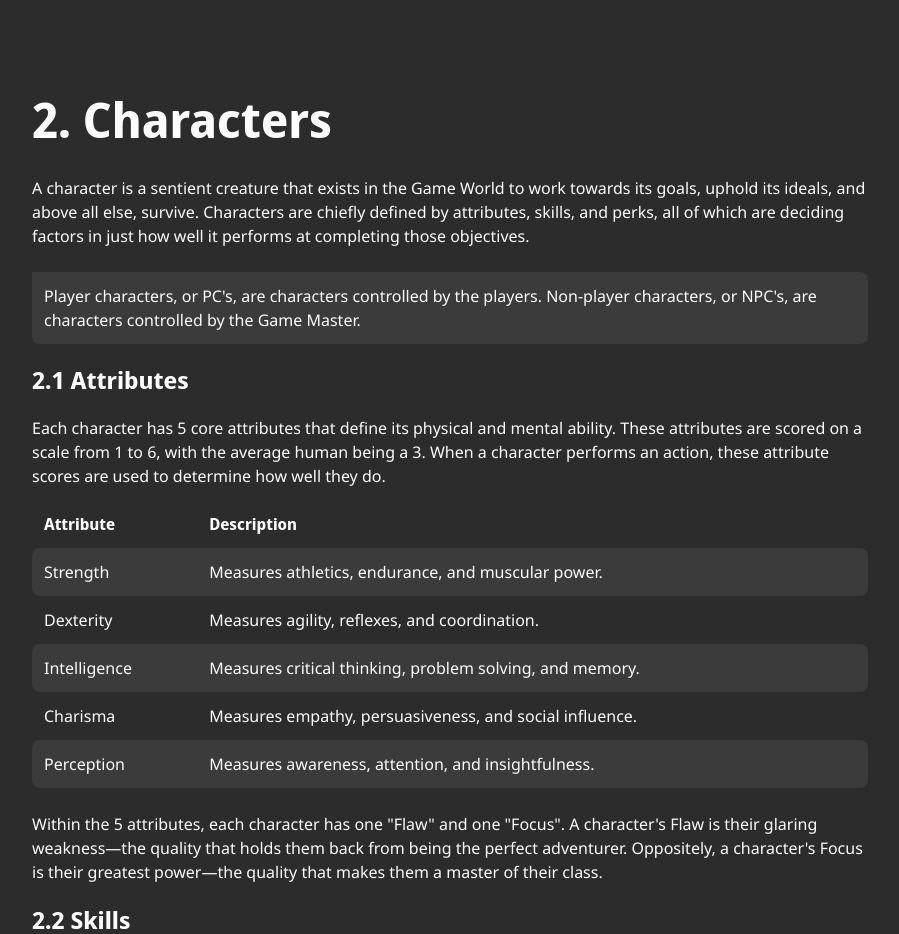
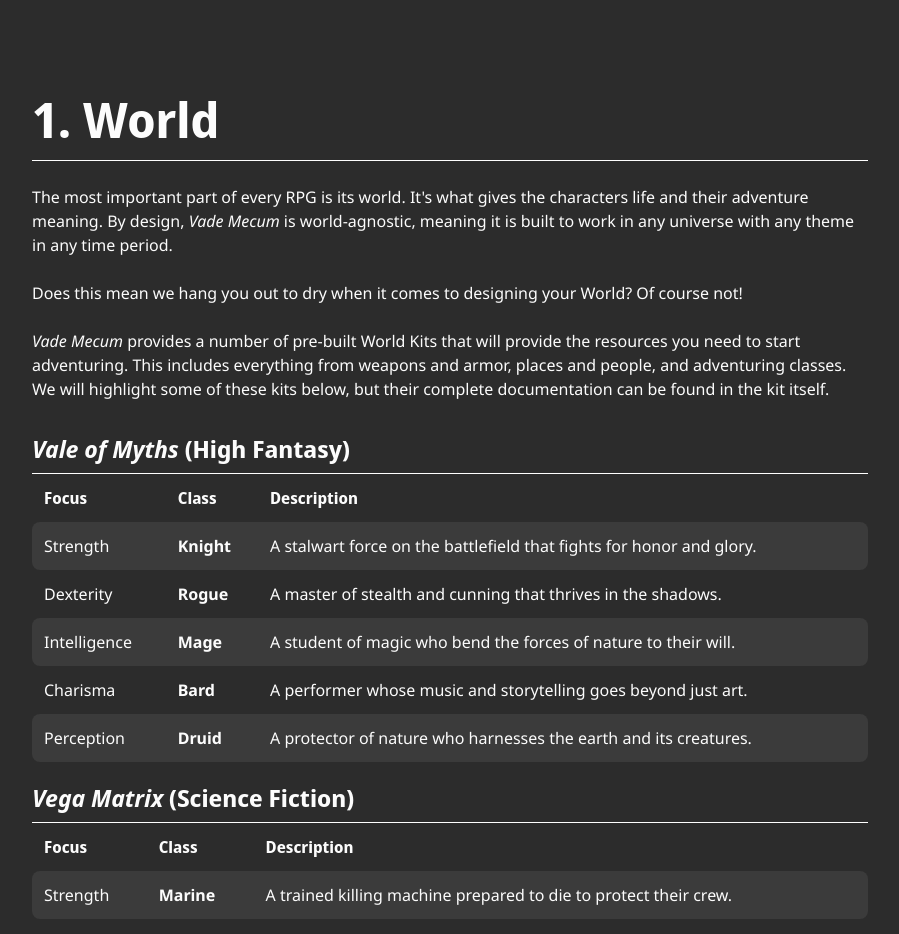
Before and after one commit to Paradoxdotexe/vade-mecum, a React (Create React App) app: page /docs in a window 1280 px wide. Shown: the top 934 px of the page, without its empty margins (32-931 px from the left). Built offline with nearby package versions, Linux system fonts and the light colour scheme.

Commit message:
Add classes and world kits

```diff
--- a/src/pages/docs/DocsMarkdown.tsx
+++ b/src/pages/docs/DocsMarkdown.tsx
@@ -10,28 +10,30 @@ const StyledComponent = styled.div`
   }
 
   h1 {
-    margin-block: 32px;
-  }
-
-  h2,
-  p,
-  blockquote {
-    margin-block: 24px;
-  }
-
-  h1 {
+    padding-block: 16px;
+    margin-block: 16px;
+    border-bottom: 1px solid white;
     font-size: 48px;
     font-weight: 800;
   }
 
   h2 {
+    padding-block: 12px;
+    margin-block: 12px;
+    border-bottom: 1px solid white;
     font-size: 24px;
     font-weight: 700;
   }
 
   h3 {
+    margin-block: 12px;
     font-size: 20px;
     font-weight: 700;
+  }
+
+  p,
+  blockquote {
+    margin-block: 24px;
   }
 
   p {
@@ -66,6 +68,7 @@ const StyledComponent = styled.div`
 
         &:not(:last-child) {
           white-space: nowrap;
+          vertical-align: baseline;
         }
       }
 
--- a/src/pages/docs/docs.md
+++ b/src/pages/docs/docs.md
@@ -1,6 +1,37 @@
+# 1. World
+
+The most important part of every RPG is its world. It's what gives the characters life and their adventure meaning.
+By design, _Vade Mecum_ is world-agnostic, meaning it is built to work in any universe with any theme in any time period.
+
+Does this mean we hang you out to dry when it comes to designing your World? Of course not!
+
+_Vade Mecum_ provides a number of pre-built World Kits that will provide the resources you need to start adventuring.
+This includes everything from weapons and armor, places and people, and adventuring classes.
+We will highlight some of these kits below, but their complete documentation can be found in the kit itself.
+
+## _Vale of Myths_ (High Fantasy)
+
+| Focus        | Class      | Description                                                          |
+| ------------ | ---------- | -------------------------------------------------------------------- |
+| Strength     | **Knight** | A stalwart force on the battlefield that fights for honor and glory. |
+| Dexterity    | **Rogue**  | A master of stealth and cunning that thrives in the shadows.         |
+| Intelligence | **Mage**   | A student of magic who bend the forces of nature to their will.      |
+| Charisma     | **Bard**   | A performer whose music and storytelling goes beyond just art.       |
+| Perception   | **Druid**  | A protector of nature who harnesses the earth and its creatures.     |
+
+## _Vega Matrix_ (Science Fiction)
+
+| Focus        | Class         | Description                                                                    |
+| ------------ | ------------- | ------------------------------------------------------------------------------ |
+| Strength     | **Marine**    | A trained killing machine prepared to die to protect their crew.               |
+| Dexterity    | **Explorer**  | A foolhardy adventurer that dares to venture where others do not.              |
+| Intelligence | **Android**   | A sentient robot that wanders beyond of its main directive.                    |
+| Charisma     | **Diplomat**  | A leader charged with negotiating the socio-political landscape of the galaxy. |
+| Perception   | **Navigator** | A pilot capable of charting the stars and navigating between systems.          |
+
 # 2. Characters
 
-A character is a sentient creature that exists in the Game World to work towards its goals, uphold its ideals, and above all else, survive.
+A character is a sentient creature that exists in the World to work towards its goals, uphold its ideals, and above all else, survive.
 Characters are chiefly defined by attributes, skills, and perks, all of which are deciding factors in just how well it performs at completing those objectives.
 
 > Player characters, or PC's, are characters controlled by the players.
@@ -20,9 +51,9 @@ When a character performs an action, these attribute scores are used to determin
 | Charisma     | Measures empathy, persuasiveness, and social influence.  |
 | Perception   | Measures awareness, attention, and insightfulness.       |
 
-Within the 5 attributes, each character has one "Flaw" and one "Focus".
+Within the 5 attributes, each character has one Flaw and one Focus.
 A character's Flaw is their glaring weakness—the quality that holds them back from being the perfect adventurer.
-Oppositely, a character's Focus is their greatest power—the quality that makes them a master of their class.
+And oppositely, a character's Focus is their greatest power—the quality that makes them a master of their class.
 
 ## 2.2 Skills
 
@@ -53,8 +84,6 @@ Skills allow characters to specialize themselves for specific types of actions.
 From skills, characters can adopt perks that serve as an expansion of their overall abilities.
 Each perk falls under a specific skill and will require a minimum level in that skill to acquire.
 As such, perks give characters a way to accentuate their strengths in ways that compliment their play style.
-
-> Most perks augment the ways characters adventure, so we recommend revisiting the list below once you are familiar with the adventuring mechanics.
 
 | Attribute    | Perk         | Requirement     | Description                                                                                           |
 | ------------ | ------------ | --------------- | ----------------------------------------------------------------------------------------------------- |
@@ -103,3 +132,51 @@ As such, perks give characters a way to accentuate their strengths in ways that
 | Perception   |              | Investigation 1 |                                                                                                       |
 | Perception   |              | Investigation 2 |                                                                                                       |
 | Perception   |              | Investigation 3 |                                                                                                       |
+
+## 2.4 Classes
+
+While attributes, skills, and perks are the foundation of a character's abilities, classes are the foundation of a character's identity and nature.
+Classes define a character's Focus attribute, as well as give them access to skills, perks, and items that are otherwise inaccessible to other classes.
+
+> Specific character classes are defined by the World Kit being used, but all classes follow a universal pattern for how they are structured.
+
+Classes grant a character a unique 16th skill that falls under a specified Focus attribute.
+This class skill is used to perform class-specific actions and give the character an edge in a specialized area of the World.
+
+Each class provides a unique list of perks that fall under the class skill.
+These class perks will often allow the character to evolve its abilities in several different ways.
+
+Additionally, each class also has a unique type of gear associated with them that serves as a channel for the class's power.
+This piece of gear is only attainable by leveling up and will provide bonuses to the class skill.
+
+> An example of a class from the _Vale of Myths_ World Kit is given below.
+
+### Knight
+
+Knights are soldiers sworn to uphold the code of chivalry and defend the realm at all costs.
+They are a stalwart force on the battlefield, often clad in heavy armor and weaponry and leading the charge against the enemy.
+Knights fight for honor and glory, using their strength and martial prowess to defend the helpless from evil.
+
+| Attribute | Skill | Description                                                                    |
+| --------- | ----- | ------------------------------------------------------------------------------ |
+| Strength  | Honor | Persuade others using morality and might, follow-up attack with a melee weapon |
+
+Knights have access to perks built on top of the core commandments of chivalry.
+
+| Attribute | Perk         | Requirement | Description                                                                                                                                    |
+| --------- | ------------ | ----------- | ---------------------------------------------------------------------------------------------------------------------------------------------- |
+| Strength  | Pledged Word | Honor 1     | _Thou shalt never lie and shalt remain faithful to thy pledged word._ You get +2 to Speech when making a promise.                              |
+| Strength  | Charge       | Honor 2     | _Thou shalt not recoil before thine enemy._ Your movement speed is doubled for the first round of combat.                                      |
+| Strength  | Champion     | Honor 2     | _Thou shalt be the champion of the good against evil._ Your initiative roll is automatically doubled.                                          |
+| Strength  | Bulwark      | Honor 3     | _Thou shalt make war without cessation and without mercy._ You take only half damage when hit by an enemy with over half its health remaining. |
+
+Every Knight carries a Honorific Banner that bolsters their confidence and allows them to fight with Honor.
+This piece of gear most often manifests itself as a physical banner with a coat of arms.
+While this banner flies during battle, a Knight can use their second action to make a follow-up attack using Honor after landing a melee attack using Force.
+
+| Level | Honorific Banner Effect |
+| ----- | ----------------------- |
+| 1     | Honor +0,               |
+| 8     | Honor +1                |
+| 16    | Honor +2                |
+| 24    | Honor +3                |
```
